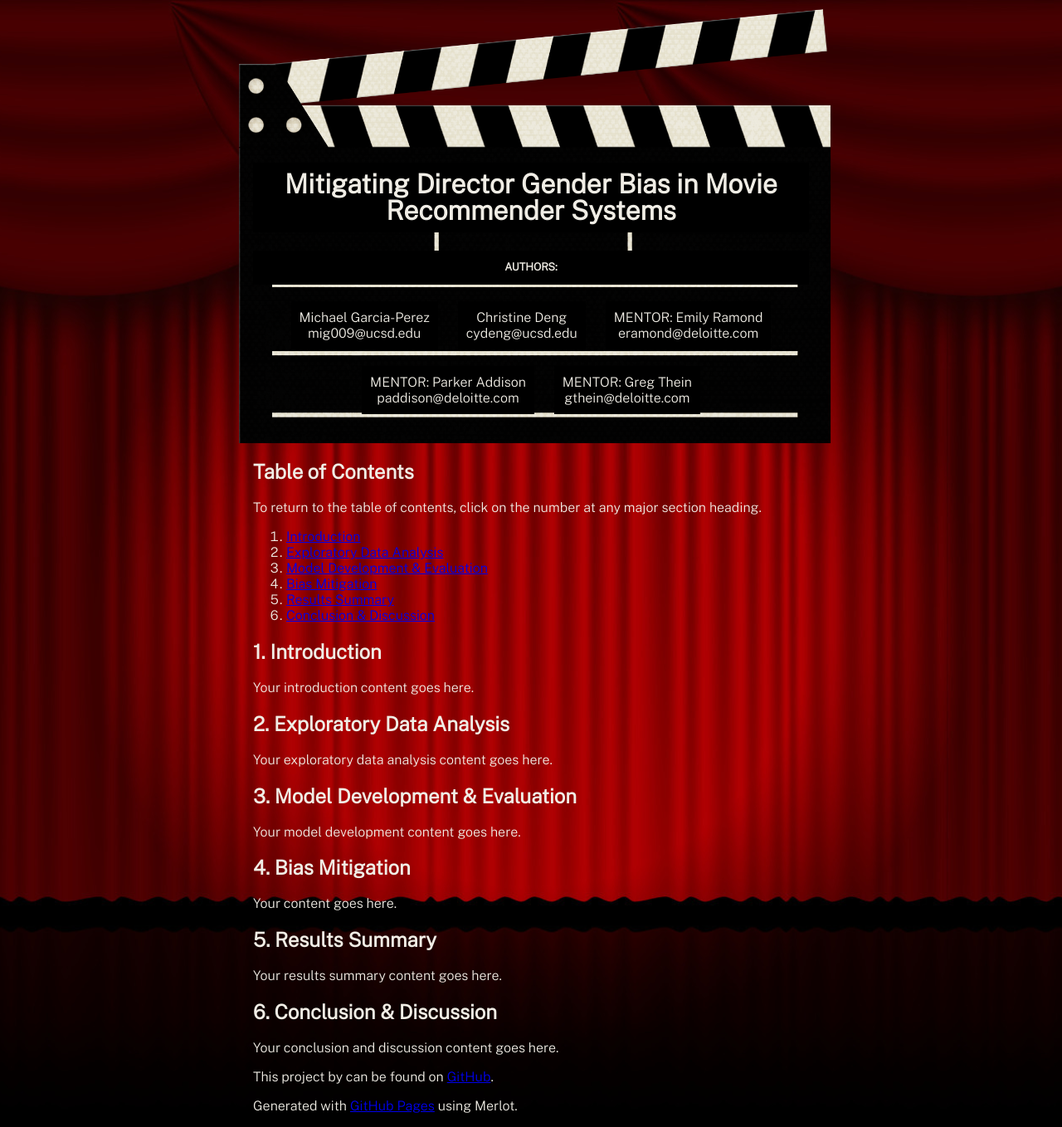
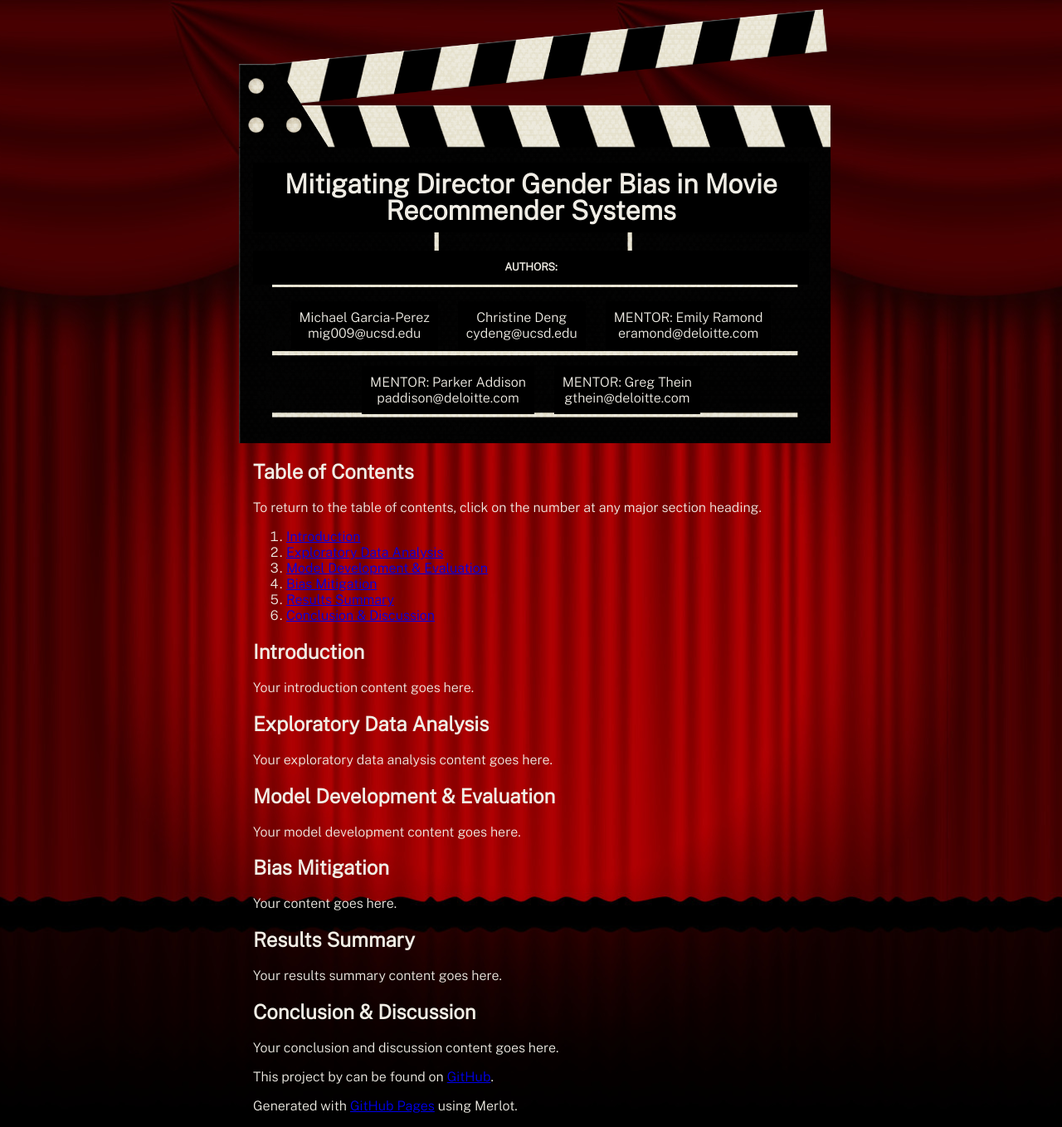
Before and after one commit to michael-garciaperez/DSC180A-Methodology-5, a Jekyll site: the page built from index.md, in a window 1280 px wide. Shown: the whole page at 83% size. Built offline with Jekyll 4.4.1, drawn with Linux system fonts in a browser that asks for light colours.

Commit message:
Update index.md

```diff
--- a/index.md
+++ b/index.md
@@ -6,33 +6,33 @@
 ## Table of Contents
 To return to the table of contents, click on the number at any major section heading.
 
-1. [Introduction](#1-introduction)
-2. [Exploratory Data Analysis](#2-exploratory-data-analysis)
-3. [Model Development & Evaluation](#3-model-development--evaluation)
-4. [Bias Mitigation](#4-bias-mitigation)
-5. [Results Summary](#5-results-summary)
-6. [Conclusion & Discussion](#6-conclusion--discussion)
+1. [Introduction](#introduction)
+2. [Exploratory Data Analysis](#exploratory-data-analysis)
+3. [Model Development & Evaluation](#model-development--evaluation)
+4. [Bias Mitigation](#bias-mitigation)
+5. [Results Summary](#results-summary)
+6. [Conclusion & Discussion](#conclusion--discussion)
 
-## 1. Introduction
+## Introduction
 
 Your introduction content goes here.
 
-## 2. Exploratory Data Analysis
+## Exploratory Data Analysis
 
 Your exploratory data analysis content goes here.
 
-## 3. Model Development & Evaluation
+## Model Development & Evaluation
 
 Your model development content goes here.
 
-## 4. Bias Mitigation
+## Bias Mitigation
 
 Your content goes here.
 
-## 5. Results Summary
+## Results Summary
 
 Your results summary content goes here.
 
-## 6. Conclusion & Discussion
+## Conclusion & Discussion
 
 Your conclusion and discussion content goes here.
```
